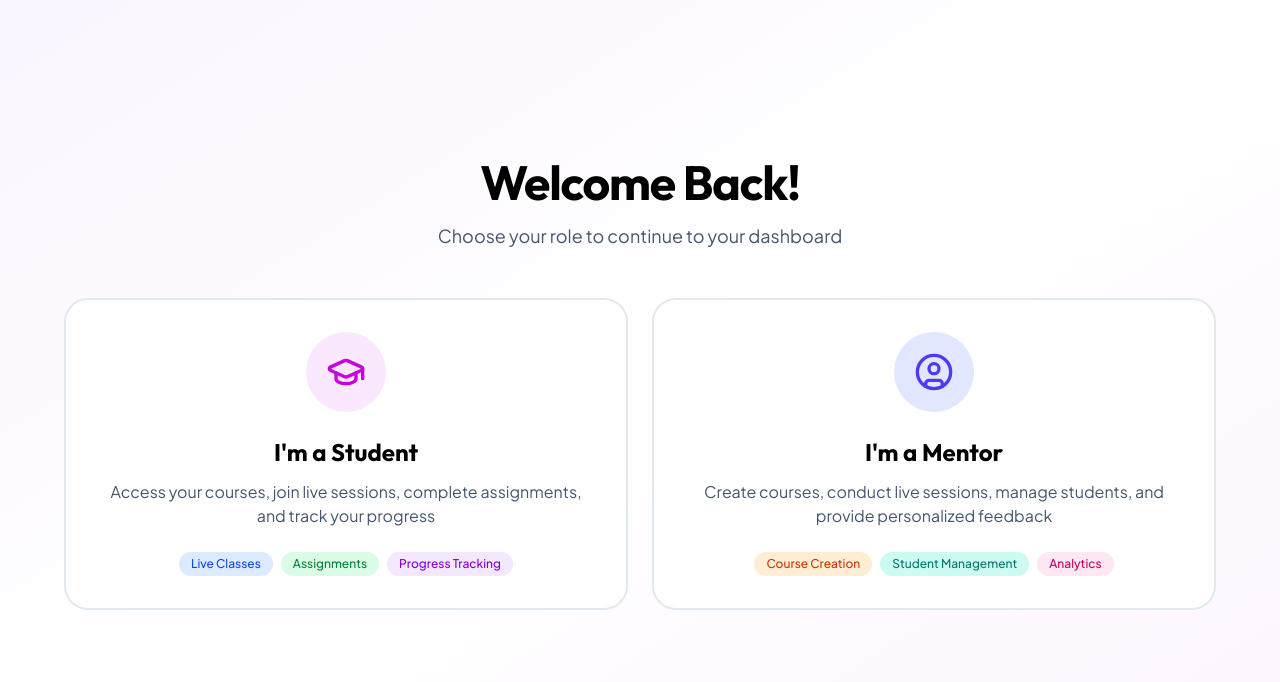
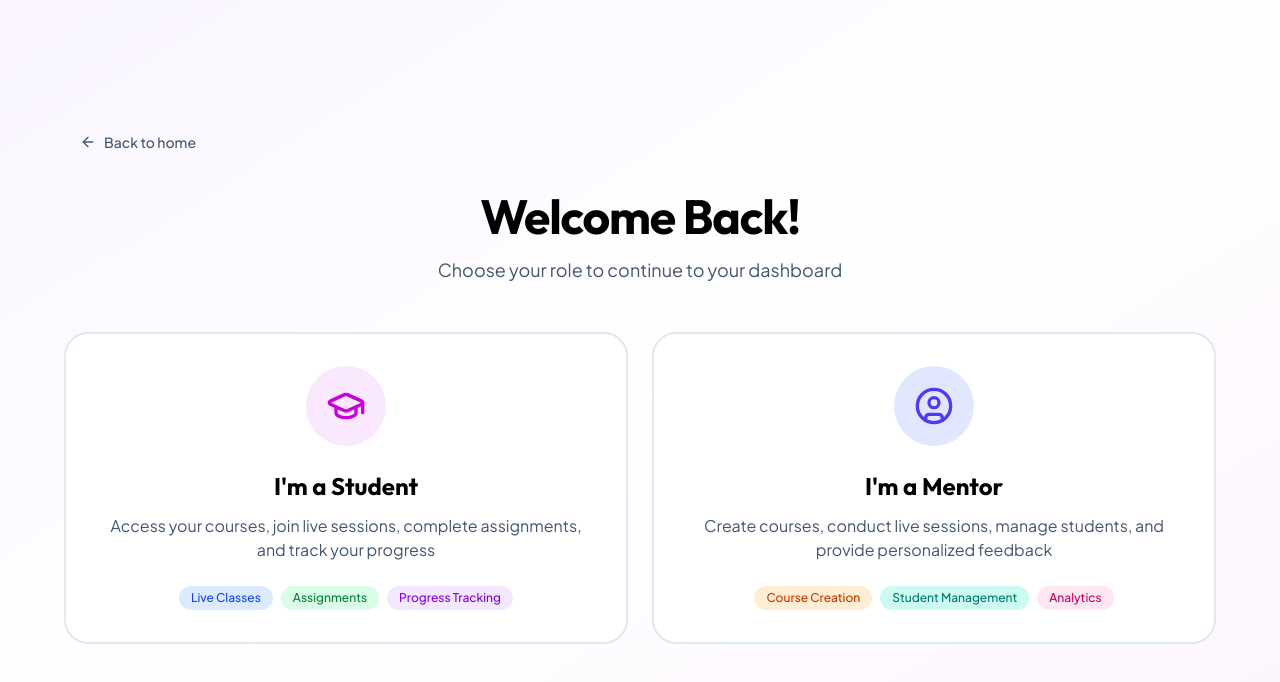
Before and after one commit to saxdy7/classera, a Next.js app: page /signin in a window 1280 px wide. Shown: the top 682 px of the page. Built offline with nearby package versions, Linux system fonts and the light colour scheme.

Commit message:
Add back to home button on signin page

```diff
--- a/src/app/signin/page.tsx
+++ b/src/app/signin/page.tsx
@@ -1,7 +1,7 @@
 'use client';
 
 import { useState } from 'react';
-import { UserCircle, GraduationCap, ArrowRight } from 'lucide-react';
+import { UserCircle, GraduationCap, ArrowRight, ArrowLeft } from 'lucide-react';
 import Link from 'next/link';
 
 export default function SignIn() {
@@ -10,6 +10,15 @@ export default function SignIn() {
   return (
     <div className="min-h-screen bg-gradient-to-br from-purple-50 via-white to-fuchsia-50 flex items-center justify-center p-6">
       <div className="max-w-6xl w-full">
+        {/* Back Button */}
+        <Link
+          href="/"
+          className="inline-flex items-center gap-2 px-4 py-2 text-sm font-medium text-slate-600 hover:text-fuchsia-600 hover:bg-white rounded-lg mb-8 transition-all group"
+        >
+          <ArrowLeft className="w-4 h-4 group-hover:-translate-x-1 transition-transform" />
+          Back to home
+        </Link>
+
         {/* Header */}
         <div className="text-center mb-12">
           <h1 className="text-4xl md:text-5xl font-extrabold tracking-tight mb-4 text-black">
```
